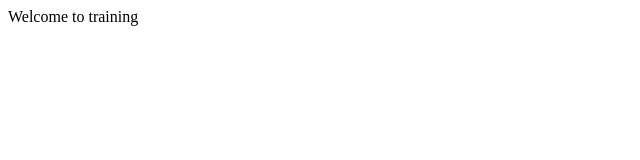
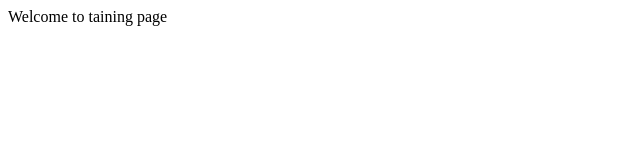
Before and after one commit to puspjoshi/training, a plain HTML site: page index.html in a window 1280 px wide. Shown: the full height of the page, 0-640 px from the left. Drawn offline with Linux system fonts and the light colour scheme.

Commit message:
fix changes

```diff
--- a/index.html
+++ b/index.html
@@ -6,7 +6,7 @@
     <title>Document</title>
 </head>
 <body>
-    Welcome to training
+    Welcome to taining page
 </body>
 </body>
 </html>
```
